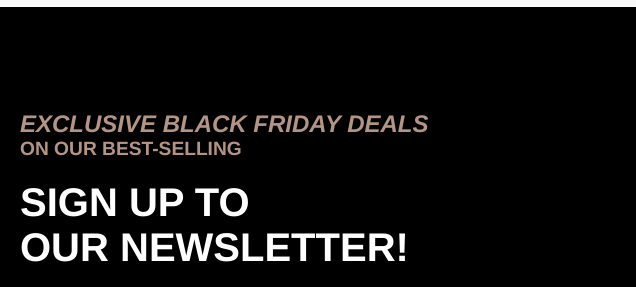
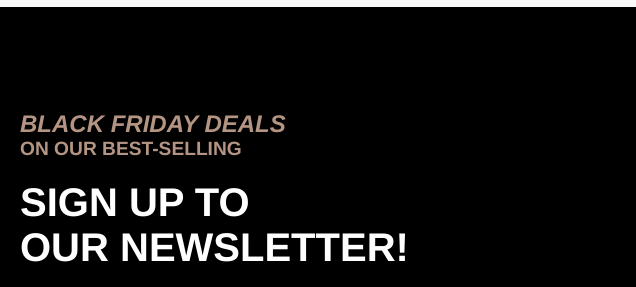
Before and after one commit to stephaniecrocker91/london-lash-2, a plain HTML site: page index.html in a window 1280 px wide. Shown: the part 173-460 px from the top of the page, 0-636 px from the left. Drawn offline with Linux system fonts and the light colour scheme.

Commit message:
copy again

```diff
--- a/index.html
+++ b/index.html
@@ -53,7 +53,7 @@
     <div class="overlay"></div>
     <header class="banner">
         <div class="banner-text">
-            <h2>EXCLUSIVE BLACK FRIDAY DEALS</h2>
+            <h2>BLACK FRIDAY DEALS</h2>
             <h3>ON OUR BEST-SELLING</h3>
             <h1>SIGN UP TO</h1>
             <h1 class="highlight">OUR NEWSLETTER!</h1>
```
